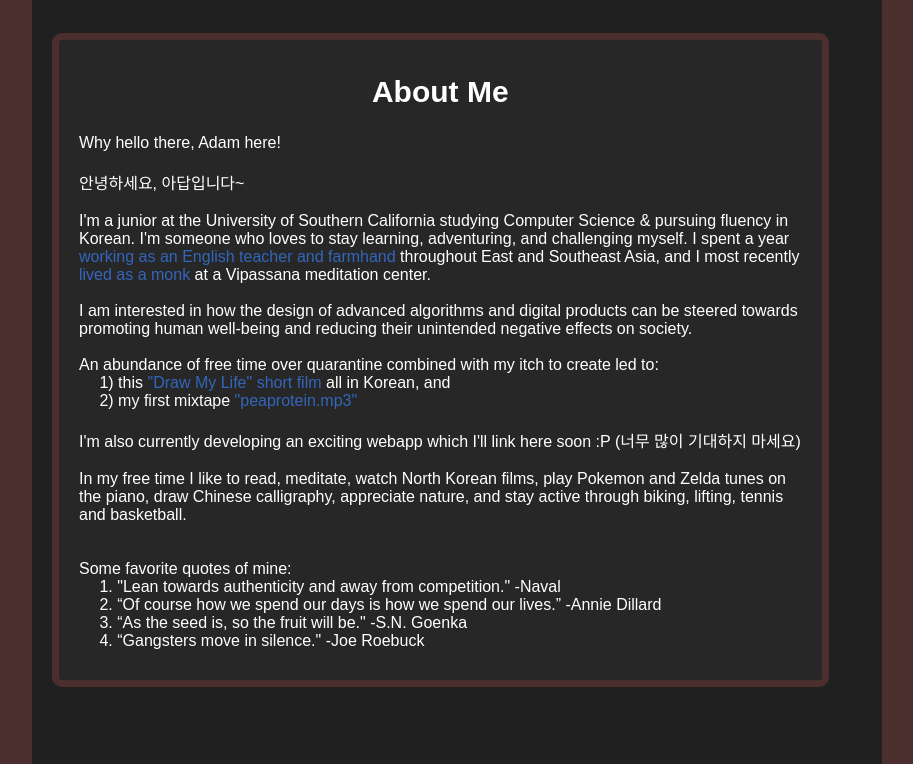
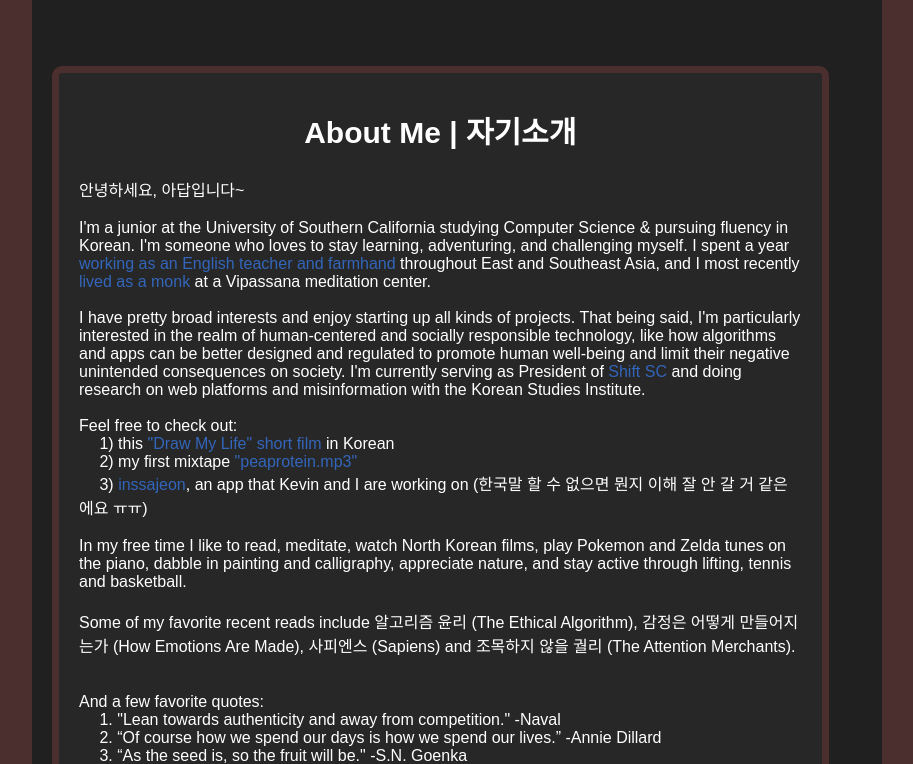
Before and after one commit to adamvnovak/adamvnovak.github.io, a plain HTML site: page index.html in a window 1280 px wide. Shown: the part 714-1478 px from the top of the page, without its empty margins (183-1096 px from the left). Drawn offline with Linux system fonts and the light colour scheme.

Commit message:
hacky sack

```diff
--- a/index.html
+++ b/index.html
@@ -28,28 +28,31 @@
             <img style="width: 100%"; alt="A headshot of Adam, deep in the nature by a waterfall." src="assets/me.jpg">
           </div>
           <p style="font-size: 29px;">
-            Student of Life &nbsp;|&nbsp; Budding Polyglot &nbsp;|&nbsp; Urban Monk
+            Student of Life &nbsp;|&nbsp; Language Enthusiast &nbsp;|&nbsp; Previous Hacky Sack World Champion
           </p>
         </div>
 
         <div id="content">
-          <h2>About Me</h2>
-          Why hello there, Adam here! <br><br>안녕하세요, 아답입니다~
+          <h2>About Me | 자기소개</h2>
+          안녕하세요, 아답입니다~
           <br><br>
           I'm a junior at the University of Southern California studying Computer Science & pursuing fluency in Korean. I'm someone who loves to stay learning, adventuring, and challenging myself.
           I spent a year <a target="_blank" href="https://youtu.be/MhtFp8wq5ls"><span style="color:#3366BB">working as an English teacher and farmhand</span></a> throughout East and Southeast Asia, and I most recently <a target="_blank" href="https://adamvnovak.medium.com/three-months-of-meditation-and-monkhood-how-disciplined-self-observation-can-make-you-a-better-44e5e33498ee"><span style="color:#3366BB">lived as a monk</span></a> at a Vipassana meditation center.
           <br><br>
-          I am interested in how the design of advanced algorithms and digital products can be steered towards promoting human well-being and reducing their unintended negative effects on society.
+          I have pretty broad interests and enjoy starting up all kinds of projects.
+          That being said, I'm particularly interested in the realm of human-centered and socially responsible technology, like how algorithms and apps can be better designed and regulated to promote human well-being and limit their negative unintended consequences on society.
+          I'm currently serving as President of <a target="_blank" href="https://youtu.be/MhtFp8wq5ls"><span style="color:#3366BB">Shift SC</span></a> and doing research on web platforms and misinformation with the Korean Studies Institute.
           <br><br>
-          An abundance of free time over quarantine combined with my itch to create led to:
-          <br>&emsp; 1) this <a target="_blank" href="https://youtu.be/D-gcDOWd_MQ"><span style="color:#3366BB">"Draw My Life" short film</span></a> all in Korean, and
+          Feel free to check out:
+          <br>&emsp; 1) this <a target="_blank" href="https://youtu.be/D-gcDOWd_MQ"><span style="color:#3366BB">"Draw My Life" short film</span></a> in Korean
           <br>&emsp; 2) my first mixtape <a target="_blank" href="https://soundcloud.com/adamvnovak/peaprotein"><span style="color:#3366BB">"peaprotein.mp3"</span></a></span>
+          <br>&emsp; 3) <a target="_blank" href="https://inssajeon.com/"><span style="color:#3366BB">inssajeon</span></a>, an app that Kevin and I are working on (한국말 할 수 없으면 뭔지 이해 잘 안 갈 거 같은에요 ㅠㅠ)
           <br><br>
-          I'm also currently developing an exciting webapp which I'll link here soon :P (너무 많이 기대하지 마세요)
+          In my free time I like to read, meditate, watch North Korean films, play Pokemon and Zelda tunes on the piano, dabble in painting and calligraphy, appreciate nature, and stay active through lifting, tennis and basketball.
           <br><br>
-          In my free time I like to read, meditate, watch North Korean films, play Pokemon and Zelda tunes on the piano, draw Chinese calligraphy, appreciate nature, and stay active through biking, lifting, tennis and basketball.
+          Some of my favorite recent reads include 알고리즘 윤리 (The Ethical Algorithm), 감정은 어떻게 만들어지는가 (How Emotions Are Made), 사피엔스 (Sapiens) and 조목하지 않을 궐리 (The Attention Merchants).
           <br><br><br>
-          Some favorite quotes of mine:
+          And a few favorite quotes:
           <br>&emsp; 1. "Lean towards authenticity and away from competition." -Naval
           <br>&emsp; 2. “Of course how we spend our days is how we spend our lives.” -Annie Dillard
           <br>&emsp; 3. “As the seed is, so the fruit will be." -S.N. Goenka
@@ -58,7 +61,7 @@
         <div id="connect">
           <h2>Contact</h2>
           <div >
-            <br>You can reach me directly at  <a href = "mailto: adamnova@usc.edu">adamnova@usc.edu</a> or check out my...
+            <br>Hit me up at <a href = "mailto: adamnova@usc.edu">adamnova@usc.edu</a> or check out my...
             <br><br><br>
           </div>
           <div id="connect-buttons">
@@ -114,7 +117,7 @@
           <div style="clear: both;"></div>
         </div>
         <div id="pics">
-          <h2>Some pictures of me</h2>
+          <h2>Some pics</h2>
           <div class="collage">
             <div class="column">
               <img alt="Going places where we shouldn't be in the mountains" src="assets/trail.JPG">
```
